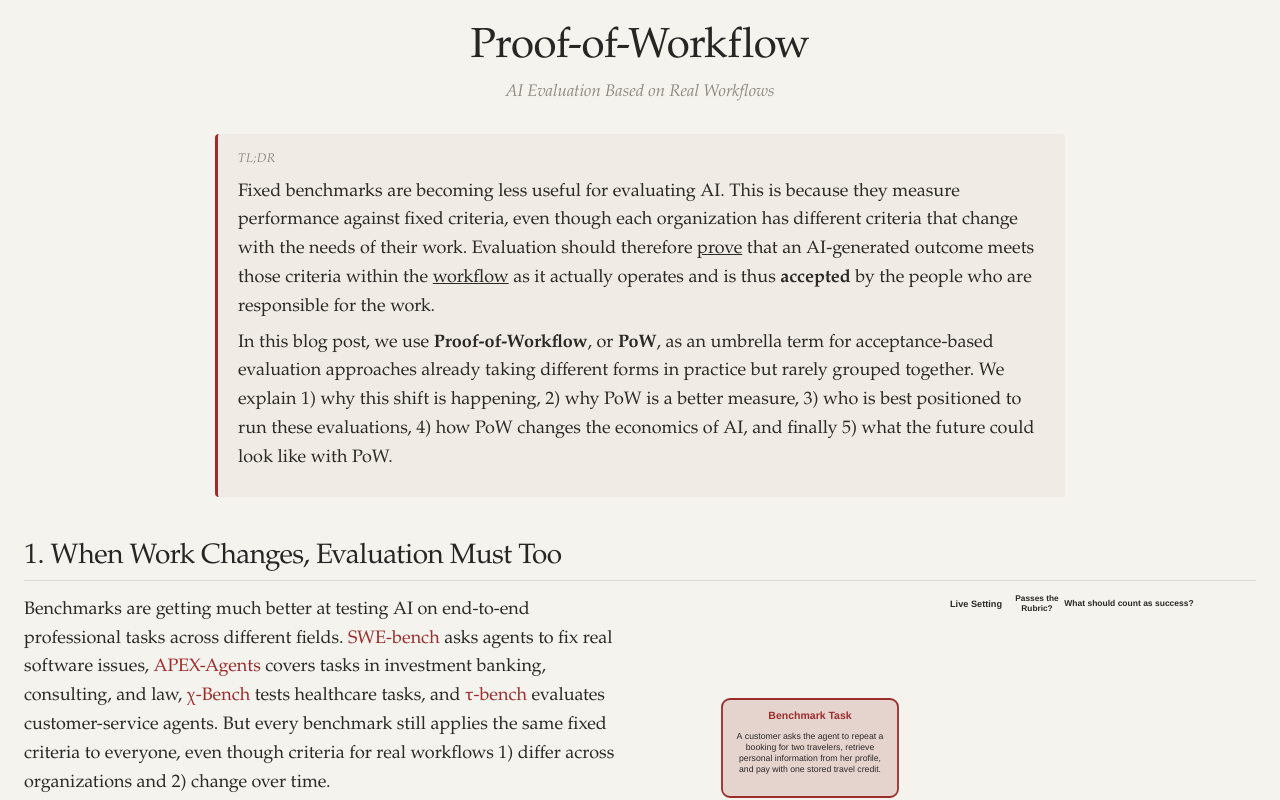
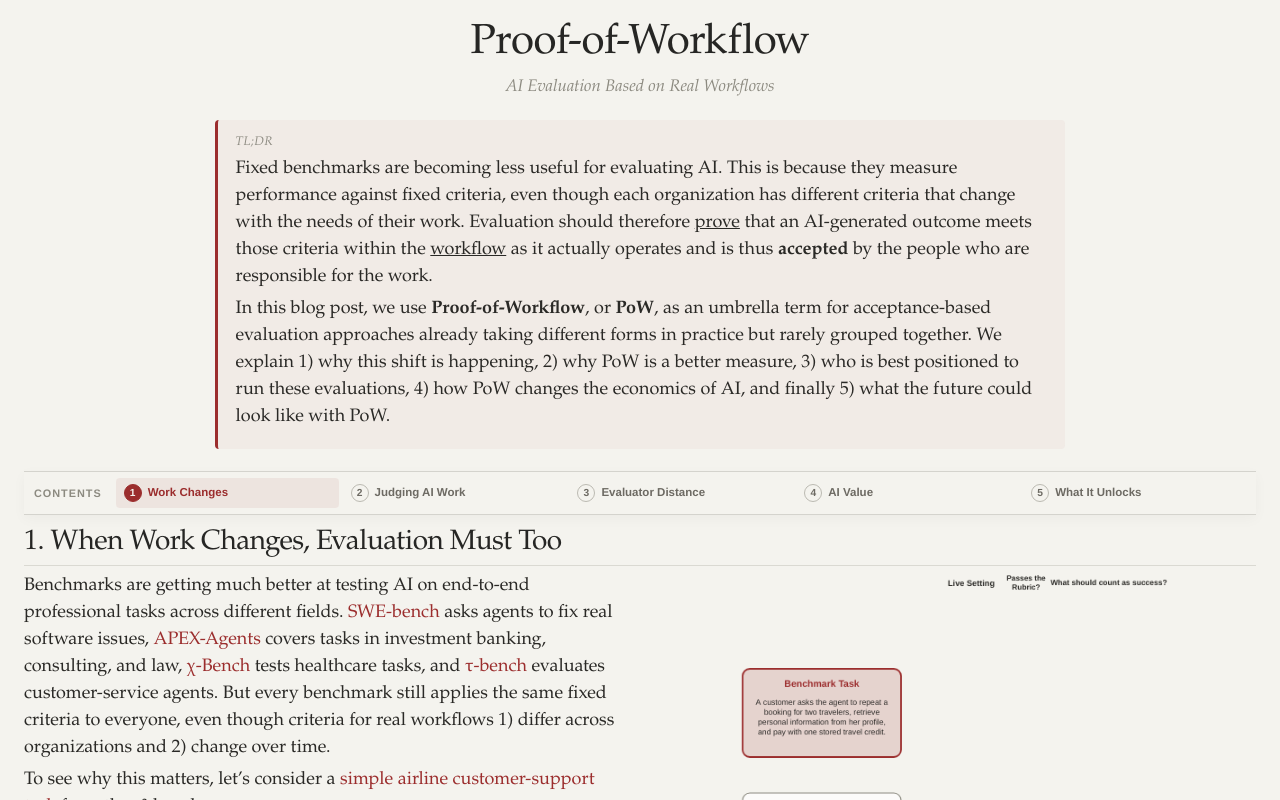
Before and after one commit to amirzeinali/Proof-of-Workflow, a Next.js app: page / in a window 1280 px wide. Shown: the top 800 px of the page. Built offline with nearby package versions, Linux system fonts and the light colour scheme.

Commit message:
Tighten article flow and add section navigation

```diff
--- a/app/globals.css
+++ b/app/globals.css
@@ -7,7 +7,7 @@
   --doc-accent-light: rgba(155, 45, 45, 0.16);
   --doc-bg: #f4f3ee;
   --doc-muted: #8c8a80;
-  --sticky-top: 56px;
+  --sticky-top: 94px;
 }
 
 * {
@@ -27,7 +27,7 @@ body {
     var(--doc-bg);
   font-family: Palatino, "URW Palladio L", Georgia, serif;
   font-size: 18px;
-  line-height: 1.6;
+  line-height: 1.5;
   text-rendering: optimizeLegibility;
 }
 
@@ -59,8 +59,8 @@ a:focus-visible {
 }
 
 .scroll-header {
-  margin-bottom: 1.5rem;
-  padding-top: 24px;
+  margin-bottom: 1rem;
+  padding-top: 20px;
   text-align: center;
 }
 
@@ -92,15 +92,97 @@ h1 {
 
 .tldr {
   max-width: 850px;
-  margin: 1.8rem auto 2.4rem;
-  padding: 1rem 1.25rem 1.1rem;
+  margin: 1.25rem auto 1.35rem;
+  padding: 0.8rem 1.1rem 0.85rem;
   border-left: 3px solid var(--doc-accent);
   background: rgba(155, 45, 45, 0.045);
   border-radius: 4px;
 }
 
 .tldr p {
-  margin: 0.45rem 0;
+  margin: 0.3rem 0;
+}
+
+.contents-table {
+  position: sticky;
+  z-index: 30;
+  top: 0;
+  display: grid;
+  grid-template-columns: auto minmax(0, 1fr);
+  align-items: center;
+  gap: 14px;
+  min-height: 44px;
+  margin: 0 0 0.45rem;
+  padding: 5px 10px;
+  border-top: 1px solid rgba(140, 138, 128, 0.3);
+  border-bottom: 1px solid rgba(140, 138, 128, 0.3);
+  background: rgba(244, 243, 238, 0.97);
+  box-shadow: 0 4px 14px rgba(42, 41, 38, 0.035);
+  backdrop-filter: blur(8px);
+  font-family: "Avenir Next", "Helvetica Neue", Arial, sans-serif;
+}
+
+.contents-title {
+  color: var(--doc-muted);
+  font-size: 0.68rem;
+  font-weight: 700;
+  letter-spacing: 0.09em;
+  text-transform: uppercase;
+}
+
+.contents-table ol {
+  display: grid;
+  grid-template-columns: repeat(5, minmax(0, 1fr));
+  gap: 4px;
+  margin: 0;
+  padding: 0;
+  list-style: none;
+}
+
+.contents-table li {
+  min-width: 0;
+}
+
+.contents-table a {
+  display: flex;
+  align-items: center;
+  gap: 6px;
+  min-height: 30px;
+  padding: 3px 8px;
+  border-radius: 4px;
+  color: #6d6a63;
+  font-size: 0.72rem;
+  font-weight: 600;
+  line-height: 1.15;
+  text-decoration: none;
+  transition: color 180ms ease, background 180ms ease;
+}
+
+.contents-table a span {
+  display: grid;
+  width: 18px;
+  height: 18px;
+  flex: 0 0 18px;
+  place-items: center;
+  border: 1px solid rgba(140, 138, 128, 0.55);
+  border-radius: 50%;
+  font-size: 0.64rem;
+}
+
+.contents-table a:hover {
+  color: var(--doc-line);
+  background: rgba(140, 138, 128, 0.08);
+}
+
+.contents-table a.is-active {
+  color: var(--doc-accent);
+  background: rgba(155, 45, 45, 0.075);
+}
+
+.contents-table a.is-active span {
+  color: var(--doc-bg);
+  border-color: var(--doc-accent);
+  background: var(--doc-accent);
 }
 
 .act-group {
@@ -110,13 +192,14 @@ h1 {
 .act-heading {
   position: sticky;
   z-index: 10;
-  top: 0;
-  margin: 1rem 0 0;
-  padding: 0.35rem 0 0.4rem;
+  top: 44px;
+  margin: 0.45rem 0 0;
+  padding: 0.3rem 0 0.35rem;
   border-bottom: 1px solid rgba(140, 138, 128, 0.25);
   background: rgba(244, 243, 238, 0.96);
   backdrop-filter: blur(4px);
   font-size: 28px;
+  scroll-margin-top: 96px;
 }
 
 .scroll-section {
@@ -128,7 +211,7 @@ h1 {
   position: relative;
   display: grid;
   grid-template-columns: minmax(0, 1fr) minmax(0, 1fr);
-  gap: 40px;
+  gap: 28px;
   min-height: 0;
 }
 
@@ -138,7 +221,7 @@ h1 {
   top: var(--sticky-top);
   align-self: start;
   min-width: 0;
-  padding-top: 6px;
+  padding-top: 2px;
 }
 
 .long-copy .section-copy {
@@ -146,7 +229,7 @@ h1 {
 }
 
 .long-copy .section-inner {
-  min-height: 860px;
+  min-height: 760px;
 }
 
 .has-scene:not(.long-copy) .section-inner {
@@ -161,7 +244,7 @@ h1 {
 .has-scene:not(.long-copy) .section-viz {
   position: static;
   align-self: start;
-  padding-top: 6px;
+  padding-top: 2px;
   padding-bottom: 0;
 }
 
@@ -189,11 +272,11 @@ h1 {
 }
 
 .scroll-section p {
-  margin: 0.55rem 0;
+  margin: 0.32rem 0;
 }
 
 .case-heading {
-  margin: 1.25rem 0 0.35rem;
+  margin: 0.85rem 0 0.25rem;
   color: var(--doc-line);
   font-size: 1.02rem;
   font-weight: 600;
@@ -201,8 +284,8 @@ h1 {
 }
 
 .choice-box {
-  margin: 1rem 0;
-  padding: 0.8rem 1rem;
+  margin: 0.7rem 0;
+  padding: 0.65rem 0.85rem;
   border-left: 3px solid var(--doc-accent);
   background: rgba(155, 45, 45, 0.045);
   border-radius: 4px;
@@ -223,12 +306,12 @@ h1 {
 }
 
 .pow-list {
-  margin: 0.9rem 0 1rem;
+  margin: 0.55rem 0 0.65rem;
   padding-left: 1.6rem;
 }
 
 .pow-list li {
-  margin: 0.75rem 0;
+  margin: 0.5rem 0;
   padding-left: 0.35rem;
 }
 
@@ -238,17 +321,17 @@ sup a {
 
 .text-only {
   max-width: calc(50% - 20px);
-  padding: 0.35rem 0 1rem;
+  padding: 0.1rem 0 0.5rem;
 }
 
 .prose-only {
   max-width: calc(50% - 20px);
   margin: 0;
-  padding: 0.35rem 0 2rem;
+  padding: 0.1rem 0 0.75rem;
 }
 
 blockquote {
-  margin: 1.35rem 0;
+  margin: 0.8rem 0;
   padding: 0 0 0 1rem;
   border-left: 2px solid var(--doc-accent);
   color: #55534e;
@@ -259,13 +342,13 @@ blockquote {
 .diagram-canvas {
   display: block;
   width: 100%;
-  max-width: 430px;
+  max-width: 400px;
   height: auto;
   aspect-ratio: 5 / 4;
 }
 
 .scene-criteria .diagram-canvas {
-  max-width: 500px;
+  max-width: 450px;
 }
 
 .scene-meter .diagram-canvas {
@@ -275,7 +358,7 @@ blockquote {
 .viz-caption {
   max-width: 360px;
   min-height: 1em;
-  margin-top: 4px !important;
+  margin-top: 0 !important;
   color: #45433e;
   font-family: "Avenir Next", "Helvetica Neue", Arial, sans-serif;
   font-size: 0.82rem;
@@ -290,8 +373,8 @@ blockquote {
 
 .source-notes {
   max-width: 850px;
-  margin: 3rem auto 0;
-  padding-top: 1rem;
+  margin: 1.5rem auto 0;
+  padding-top: 0.7rem;
   padding-left: 1.8rem;
   border-top: 1px solid rgba(140, 138, 128, 0.34);
   color: var(--doc-muted);
@@ -299,14 +382,14 @@ blockquote {
 }
 
 .source-notes li {
-  margin: 0.35rem 0;
+  margin: 0.22rem 0;
   padding-left: 0.25rem;
 }
 
 .post-footer {
   display: flex;
   justify-content: space-between;
-  margin-top: 4rem;
+  margin-top: 2rem;
   padding: 1rem 0 0;
   border-top: 1px solid rgba(140, 138, 128, 0.34);
   color: var(--doc-muted);
@@ -326,7 +409,33 @@ blockquote {
   }
 
   .scroll-header {
-    padding-top: 28px;
+    padding-top: 20px;
+  }
+
+  .contents-table {
+    grid-template-columns: minmax(0, 1fr);
+    gap: 0;
+    min-height: 42px;
+    margin-bottom: 0.35rem;
+    padding: 4px;
+  }
+
+  .contents-title {
+    display: none;
+  }
+
+  .contents-table a {
+    justify-content: center;
+    gap: 3px;
+    padding: 3px;
+    font-size: 0.62rem;
+    text-align: center;
+  }
+
+  .contents-table a span {
+    width: 16px;
+    height: 16px;
+    flex-basis: 16px;
   }
 
   .mobile-notice {
@@ -341,7 +450,7 @@ blockquote {
 
   .act-heading {
     position: static;
-    margin-top: 2.6rem;
+    margin-top: 1.25rem;
     background: transparent;
     backdrop-filter: none;
     font-size: 25px;
@@ -392,7 +501,7 @@ blockquote {
   }
 
   .section-viz {
-    margin: 10px 0 24px;
+    margin: 6px 0 14px;
     padding: 0;
     border: 1px solid rgba(140, 138, 128, 0.35);
     border-radius: 8px;
@@ -416,7 +525,7 @@ blockquote {
   }
 
   .tldr {
-    margin-bottom: 1.4rem;
+    margin-bottom: 1rem;
   }
 
 }
--- a/app/page.tsx
+++ b/app/page.tsx
@@ -1,6 +1,6 @@
 "use client";
 
-import { ReactNode, useEffect, useRef } from "react";
+import { ReactNode, useEffect, useRef, useState } from "react";
 
 type SceneName =
   | "criteria"
@@ -1311,14 +1311,18 @@ function drawSmiley(
 }
 
 function drawCompounding(ctx: CanvasRenderingContext2D, p: number) {
-  const cycleValue = Math.min(2.999, p * 3);
+  const cycleValue = Math.min(3.999, p * 4);
   const cycle = Math.floor(cycleValue);
   const local = cycleValue - cycle;
   const growth = smootherEase((local - 0.72) / 0.24);
-  const counts = (values: number[]) => values[cycle] + (values[cycle + 1] - values[cycle]) * growth;
-  const organizationCount = counts([3, 14, 38, 85]);
-  const intelligenceCount = counts([2, 11, 34, 75]);
-  const utilityCount = counts([2, 16, 46, 100]);
+  const counts = (initial: number, firstExpansion: number, finalExpansion: number) => {
+    if (cycle < 2) return initial;
+    if (cycle === 2) return initial + (firstExpansion - initial) * growth;
+    return firstExpansion + (finalExpansion - firstExpansion) * growth;
+  };
+  const organizationCount = counts(3, 30, 85);
+  const intelligenceCount = counts(2, 26, 75);
+  const utilityCount = counts(2, 36, 100);
 
   const pathState = (start: number, end: number) => {
     const duration = end - start;
@@ -1468,7 +1472,6 @@ const drawers: Record<SceneName, (ctx: CanvasRenderingContext2D, progress: numbe
 
 function ScrollDiagram({
   scene,
-  labelText,
   caption,
   children,
   longCopy = false,
@@ -1565,7 +1568,6 @@ function ScrollDiagram({
     <div className={`scroll-section has-scene scene-${scene}${longCopy ? " long-copy" : ""}`} ref={sectionRef}>
       <div className="section-inner">
         <div className="section-copy">
-          {labelText ? <span className="section-label">{labelText}</span> : null}
           {children}
         </div>
         <div className="section-viz">
@@ -1577,21 +1579,72 @@ function ScrollDiagram({
   );
 }
 
-function TextSection({ labelText, children }: { labelText: string; children: ReactNode }) {
+function TextSection({ children }: { labelText: string; children: ReactNode }) {
   return (
     <div className="scroll-section text-only">
-      {labelText ? <span className="section-label">{labelText}</span> : null}
       {children}
     </div>
   );
 }
 
-function ProseSection({ labelText, children }: { labelText: string; children: ReactNode }) {
+function ProseSection({ children }: { labelText: string; children: ReactNode }) {
   return (
     <div className="scroll-section prose-only">
-      <span className="section-label">{labelText}</span>
       {children}
     </div>
+  );
+}
+
+const contents = [
+  { id: "act-one", number: "1", label: "Work Changes" },
+  { id: "act-two", number: "2", label: "Judging AI Work" },
+  { id: "act-three", number: "3", label: "Evaluator Distance" },
+  { id: "act-four", number: "4", label: "AI Value" },
+  { id: "act-five", number: "5", label: "What It Unlocks" },
+];
+
+function SectionTable() {
+  const [activeId, setActiveId] = useState(contents[0].id);
+
+  useEffect(() => {
+    let frame = 0;
+    const update = () => {
+      frame = 0;
+      const marker = Math.min(180, window.innerHeight * 0.28);
+      let current = contents[0].id;
+      contents.forEach(({ id }) => {
+        const heading = document.getElementById(id);
+        if (heading && heading.getBoundingClientRect().top <= marker) current = id;
+      });
+      setActiveId(current);
+    };
+    const requestUpdate = () => {
+      if (!frame) frame = window.requestAnimationFrame(update);
+    };
+    update();
+    window.addEventListener("scroll", requestUpdate, { passive: true });
+    window.addEventListener("resize", requestUpdate);
+    return () => {
+      if (frame) window.cancelAnimationFrame(frame);
+      window.removeEventListener("scroll", requestUpdate);
+      window.removeEventListener("resize", requestUpdate);
+    };
+  }, []);
+
+  return (
+    <nav className="contents-table" aria-label="Table of contents">
+      <span className="contents-title">Contents</span>
+      <ol>
+        {contents.map((item) => (
+          <li key={item.id}>
+            <a href={`#${item.id}`} className={activeId === item.id ? "is-active" : undefined}>
+              <span>{item.number}</span>
+              {item.label}
+            </a>
+          </li>
+        ))}
+      </ol>
+    </nav>
   );
 }
 
@@ -1621,6 +1674,8 @@ export default function Home() {
             finally 5) what the future could look like with PoW.
           </p>
         </aside>
+
+        <SectionTable />
 
         <p className="mobile-notice">The diagrams are scroll-driven on larger screens and shown complete here.</p>
 
```
